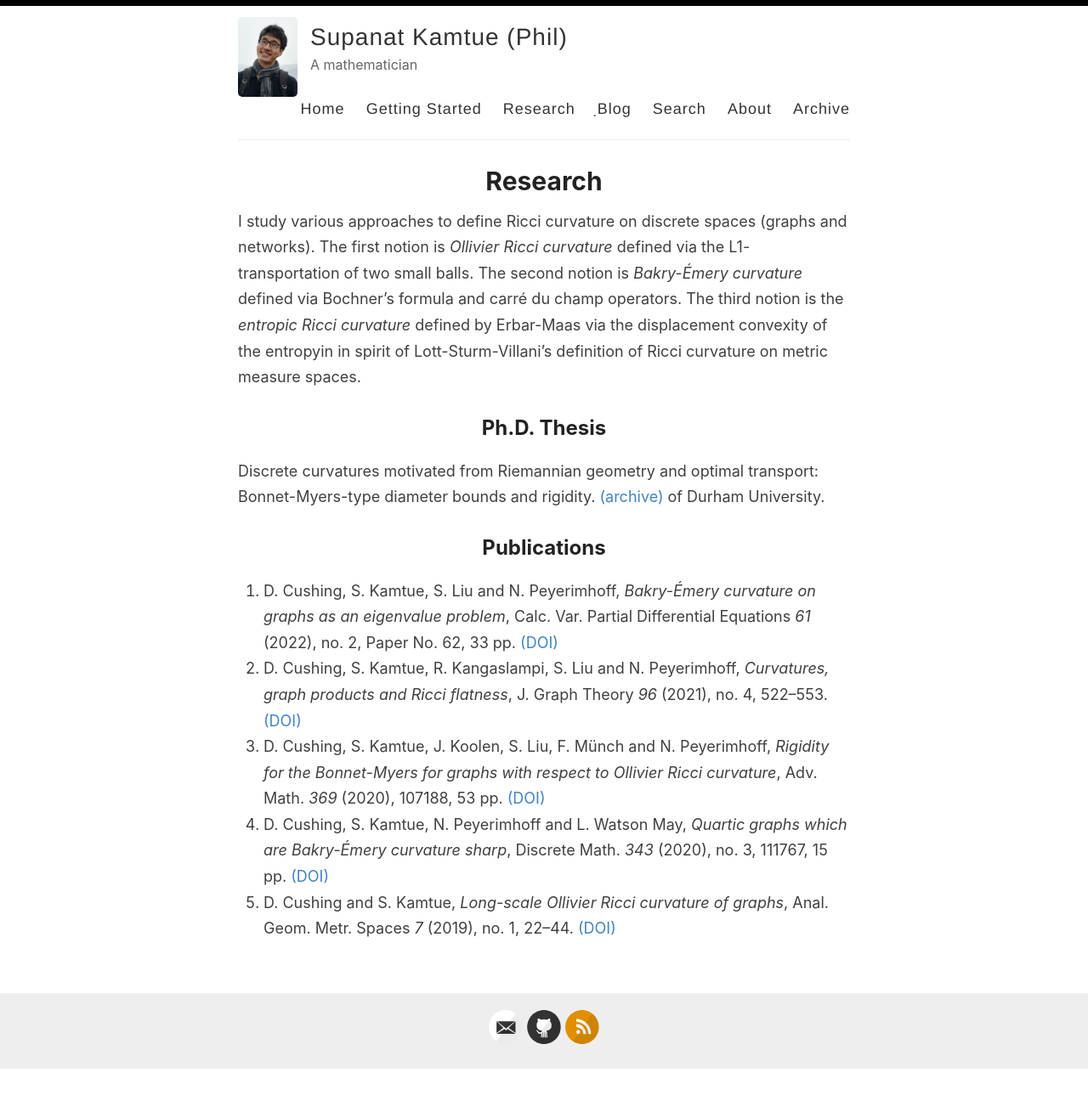
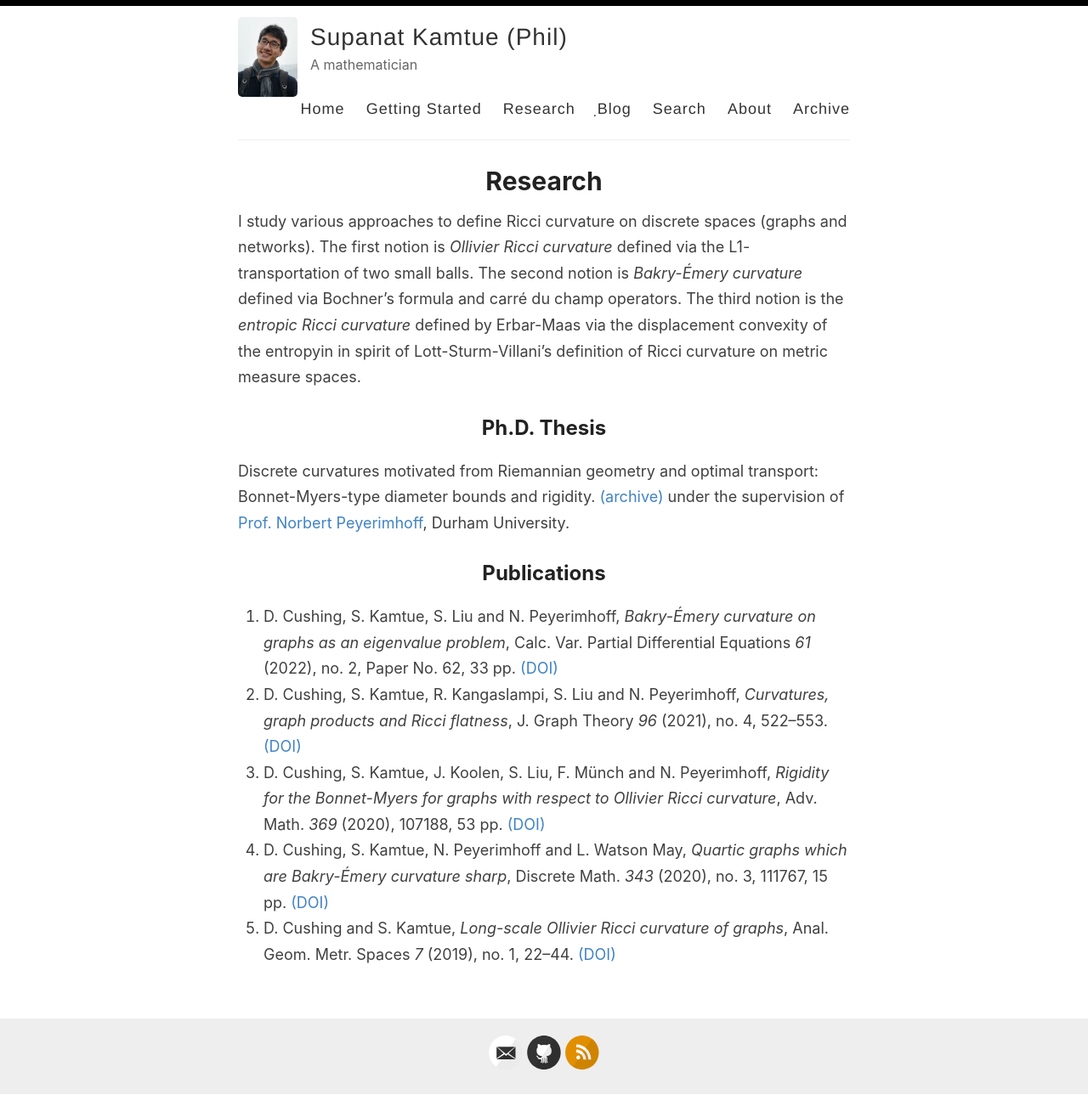
Before and after one commit to skamtue/rev-back, a Jekyll site: the page built from _pages/research.md, in a window 1280 px wide. Shown: the whole page at 85% size. Built offline with Jekyll 4.4.1, drawn with Linux system fonts in a browser that asks for light colours; before the commit the page ends 1258 px from its top, so only the background shows below that.

Commit message:
Update research.md

```diff
--- a/_pages/research.md
+++ b/_pages/research.md
@@ -8,7 +8,7 @@
 
 ## Ph.D. Thesis
 
-Discrete curvatures motivated from Riemannian geometry and optimal transport: Bonnet-Myers-type diameter bounds and rigidity. [(archive)](http://etheses.dur.ac.uk/14124/) of Durham University.
+Discrete curvatures motivated from Riemannian geometry and optimal transport: Bonnet-Myers-type diameter bounds and rigidity. [(archive)](http://etheses.dur.ac.uk/14124/) under the supervision of [Prof. Norbert Peyerimhoff](https://www.dur.ac.uk/mathematical.sciences/staff/academic/?id=1687), Durham University.
 
 ## Publications
 
```
